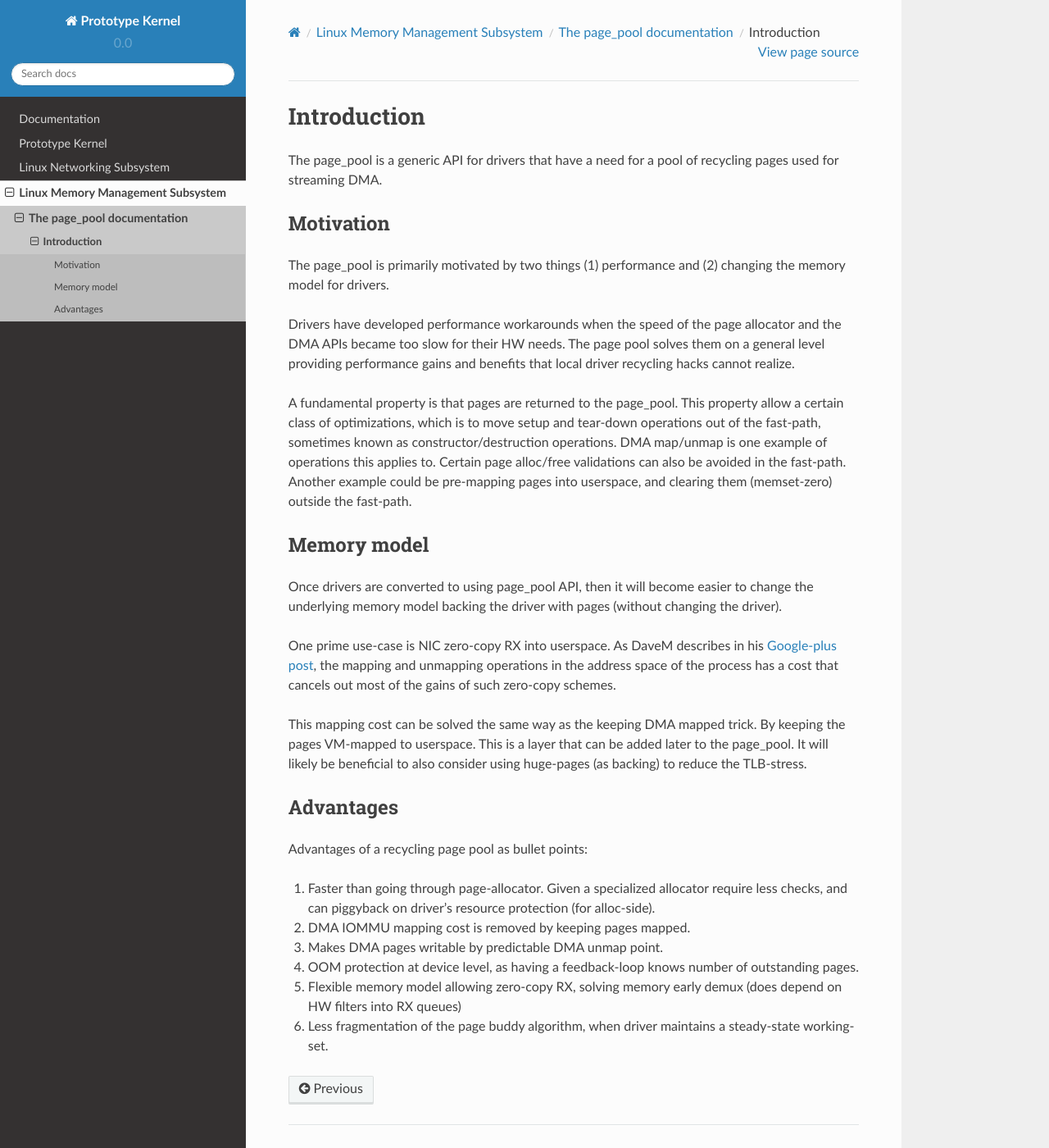
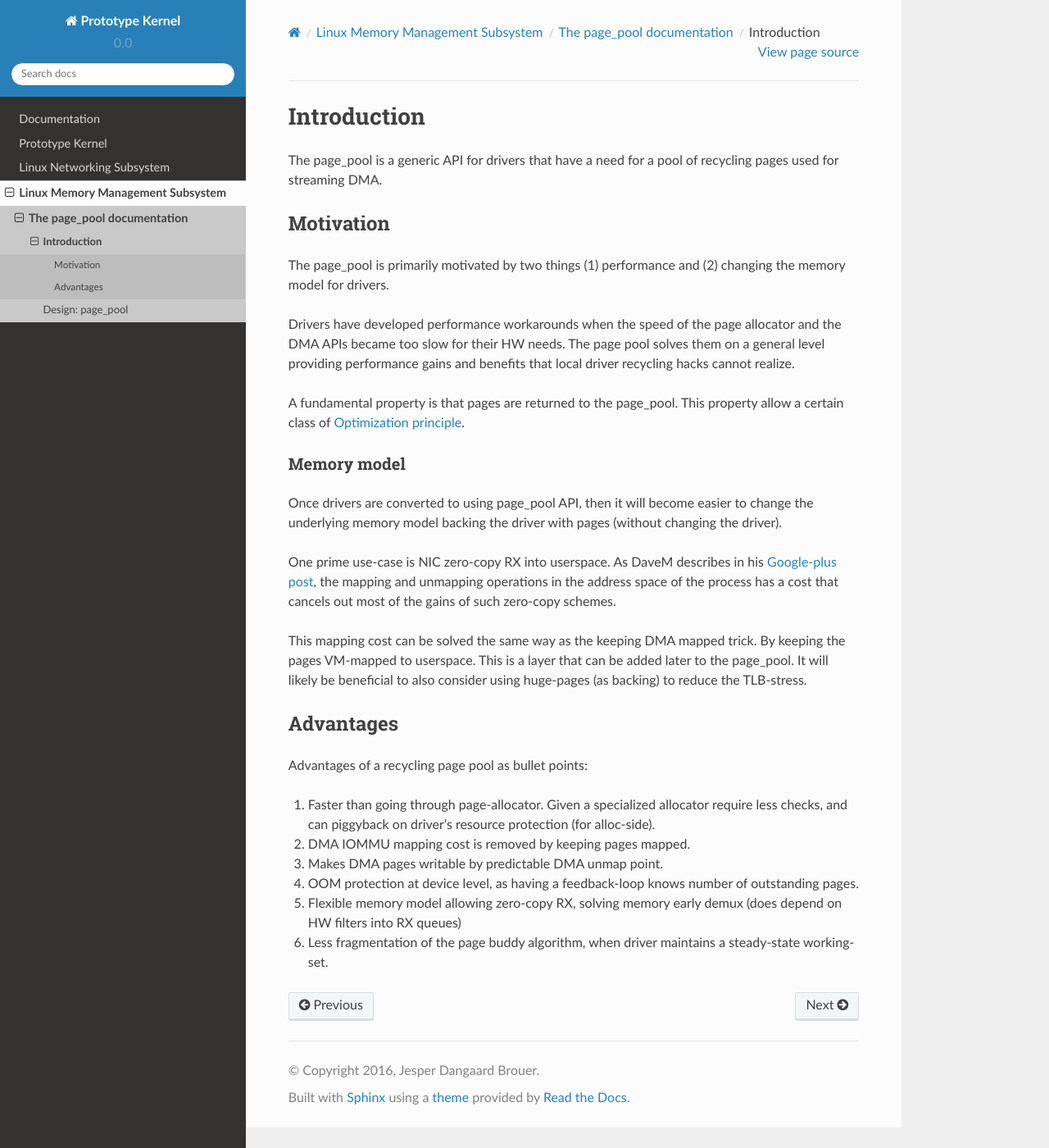
Before and after one commit to netoptimizer/prototype-kernel, a Sphinx documentation site: the page built from kernel/Documentation/vm/page_pool/introduction.rst, in a window 1280 px wide and 1400 px high. Shown: the whole window at 82% size. Built offline with Sphinx 7.4.7 and the Read the Docs theme 2.0.0, drawn with Linux system fonts in a browser that asks for light colours.

Commit message:
doc: page pool overall design document
Signed-off-by: Jesper Dangaard Brouer <brouer@redhat.com>

```diff
--- a/kernel/Documentation/vm/page_pool/index.rst
+++ b/kernel/Documentation/vm/page_pool/index.rst
@@ -10,3 +10,4 @@
    :maxdepth: 2
 
    introduction
+   design/index
--- a/kernel/Documentation/vm/page_pool/introduction.rst
+++ b/kernel/Documentation/vm/page_pool/introduction.rst
@@ -19,16 +19,10 @@
 cannot realize.
 
 A fundamental property is that pages are returned to the page_pool.
-This property allow a certain class of optimizations, which is to move
-setup and tear-down operations out of the fast-path, sometimes known as
-constructor/destruction operations.  DMA map/unmap is one example of
-operations this applies to.  Certain page alloc/free validations can
-also be avoided in the fast-path.  Another example could be
-pre-mapping pages into userspace, and clearing them (memset-zero)
-outside the fast-path.
+This property allow a certain class of :ref:`optimization principle`.
 
 Memory model
-============
+------------
 
 Once drivers are converted to using page_pool API, then it will become
 easier to change the underlying memory model backing the driver with
```
Also changed, not shown: kernel/Documentation/vm/page_pool/design/design.rst (added, +101 -0 lines), kernel/Documentation/vm/page_pool/design/index.rst (added, +10 -0 lines).
